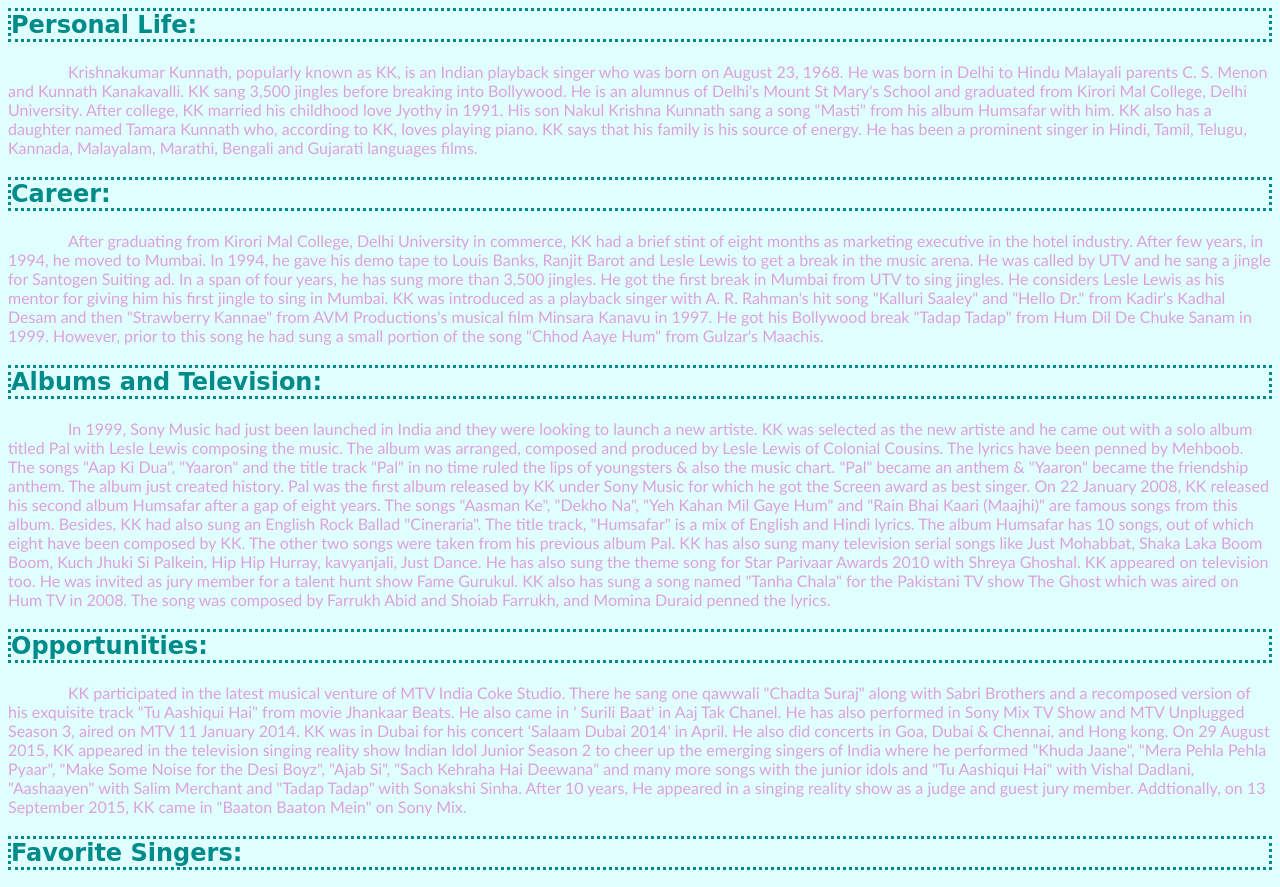
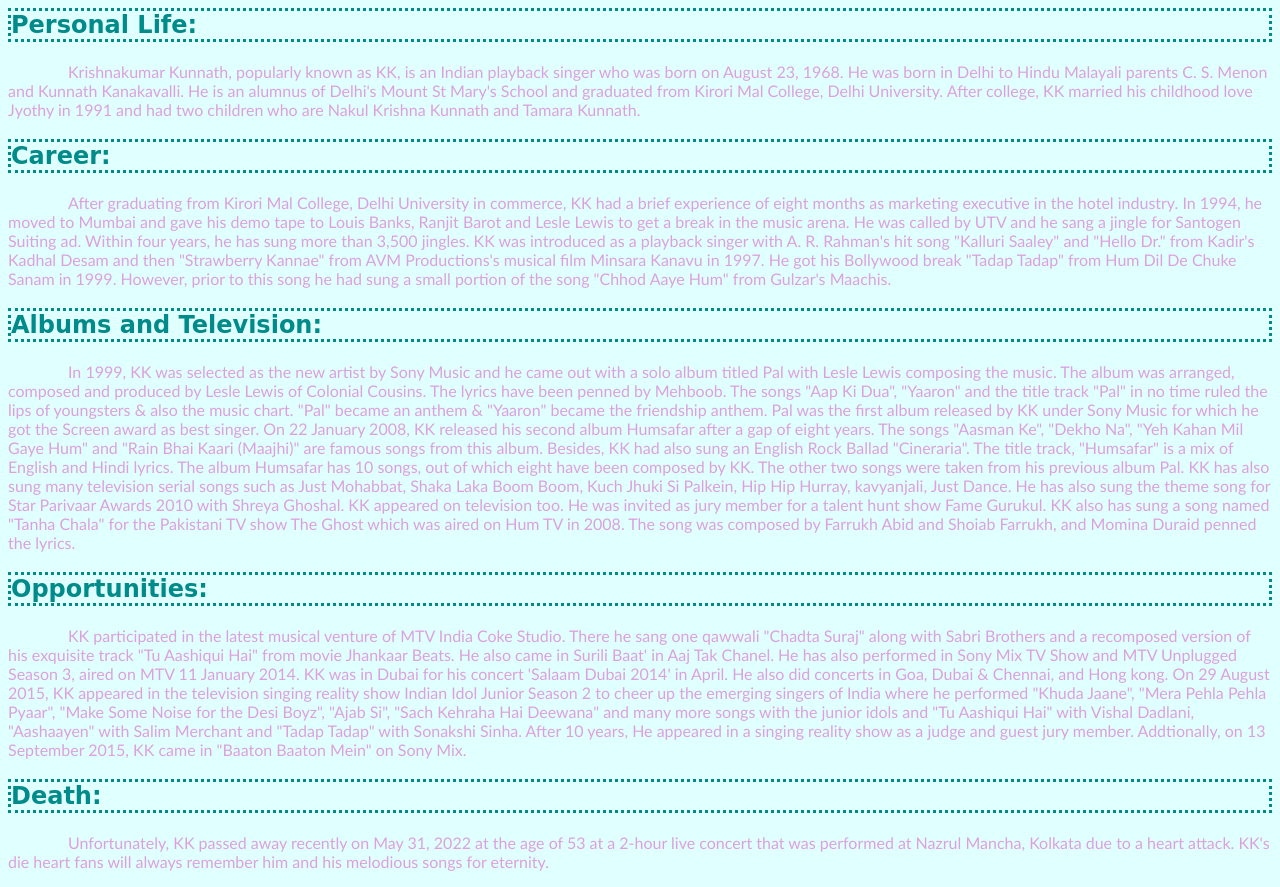
Before and after one commit to Subrina45/Musician-Project, a plain HTML site: page index.html in a window 1280 px wide. Shown: the part 65-952 px from the top of the page. Drawn offline with Linux system fonts and the light colour scheme.

Commit message:
Add files via upload

```diff
--- a/index.html
+++ b/index.html
@@ -15,53 +15,36 @@
 
 <h2 style="font-family:cursive">Personal Life:</h2>
 
-<p1 style= "font-family:'Gill Sans', 'Gill Sans MT', Calibri, 'Trebuchet MS', sans-serif;">Krishnakumar Kunnath, popularly known as KK, is an Indian playback singer who was born on August 23, 1968. He was born in Delhi
-to Hindu Malayali parents C. S. Menon and Kunnath Kanakavalli. KK sang 3,500 jingles before breaking into Bollywood.
- He is an alumnus of Delhi's Mount St Mary's School and graduated from Kirori Mal College, Delhi University. After college,
- KK married his childhood love Jyothy in 1991. His son Nakul Krishna Kunnath sang a song "Masti" from his album Humsafar with
- him. KK also has a daughter named Tamara Kunnath who, according to KK, loves playing piano. KK says that his family is his
- source of energy. He has been a prominent singer in Hindi, Tamil, Telugu, Kannada, Malayalam, Marathi, Bengali and Gujarati
- languages films.</p1>
+<p1 style= "font-family:'Gill Sans', 'Gill Sans MT', Calibri, 'Trebuchet MS', sans-serif;">Krishnakumar Kunnath, popularly known as KK, is an Indian playback singer who was born on August 23, 1968. He was born in Delhi to Hindu Malayali parents C. S. Menon and Kunnath Kanakavalli. He is an alumnus of Delhi's Mount St Mary's School and graduated from Kirori Mal College, Delhi University. After college, KK married his childhood love Jyothy in 1991 and had two children who are Nakul Krishna Kunnath and Tamara Kunnath.</p1>
 
  <h2 style="font-family:cursive">Career:</h2>
 
- <p2 style="font-family: 'Gill Sans', 'Gill Sans MT', Calibri, 'Trebuchet MS', sans-serif;">After graduating from Kirori Mal College, Delhi University in commerce, KK had a brief stint of eight months as marketing
-executive in the hotel industry. After few years, in 1994, he moved to Mumbai. In 1994, he gave his demo tape to Louis Banks,
-Ranjit Barot and Lesle Lewis to get a break in the music arena. He was called by UTV and he sang a jingle for Santogen Suiting
-ad. In a span of four years, he has sung more than 3,500 jingles. He got the first break in Mumbai from UTV to sing jingles. He
-considers Lesle Lewis as his mentor for giving him his first jingle to sing in Mumbai. KK was introduced as a playback singer
-with A. R. Rahman's hit song "Kalluri Saaley" and "Hello Dr." from Kadir's Kadhal Desam and then "Strawberry Kannae" from AVM
-Productions's musical film Minsara Kanavu in 1997. He got his Bollywood break "Tadap Tadap" from Hum Dil De Chuke Sanam in 1999.
- However, prior to this song he had sung a small portion of the song "Chhod Aaye Hum" from Gulzar's Maachis.</p2>
+ <p2 style="font-family: 'Gill Sans', 'Gill Sans MT', Calibri, 'Trebuchet MS', sans-serif;">After graduating from Kirori Mal College, Delhi University in commerce, KK had a brief experience of eight months as marketing executive in the hotel industry. In 1994, he moved to Mumbai and gave his demo tape to Louis Banks, Ranjit Barot and Lesle Lewis to get a break in the music arena. He was called by UTV and he sang a jingle for Santogen Suiting ad. Within four years, he has sung more than 3,500 jingles. KK was introduced as a playback singer with A. R. Rahman's hit song "Kalluri Saaley" and "Hello Dr." from Kadir's Kadhal Desam and then "Strawberry Kannae" from AVM
+Productions's musical film Minsara Kanavu in 1997. He got his Bollywood break "Tadap Tadap" from Hum Dil De Chuke Sanam in 1999. However, prior to this song he had sung a small portion of the song "Chhod Aaye Hum" from Gulzar's Maachis.</p2>
 
 <h2 style="font-family: cursive;">Albums and Television:</h2>
 
-<p3 style="font-family: 'Gill Sans', 'Gill Sans MT', Calibri, 'Trebuchet MS', sans-serif;">In 1999, Sony Music had just been launched in India and they were looking to launch a new artiste. KK was selected as the
-new artiste and he came out with a solo album titled Pal with Lesle Lewis composing the music. The album was arranged, composed
-and produced by Lesle Lewis of Colonial Cousins. The lyrics have been penned by Mehboob. The songs "Aap Ki Dua", "Yaaron" and
-the title track "Pal" in no time ruled the lips of youngsters & also the music chart. "Pal" became an anthem & "Yaaron" became
-the friendship anthem. The album just created history. Pal was the first album released by KK under Sony Music for which he got
-the Screen award as best singer. On 22 January 2008, KK released his second album Humsafar after a gap of eight years. The songs
-"Aasman Ke", "Dekho Na", "Yeh Kahan Mil Gaye Hum" and "Rain Bhai Kaari (Maajhi)" are famous songs from this album. Besides, KK
-had also sung an English Rock Ballad "Cineraria". The title track, "Humsafar" is a mix of English and Hindi lyrics. The album
-Humsafar has 10 songs, out of which eight have been composed by KK. The other two songs were taken from his previous album Pal.
-KK has also sung many television serial songs like Just Mohabbat, Shaka Laka Boom Boom, Kuch Jhuki Si Palkein, Hip Hip Hurray,
-kavyanjali, Just Dance. He has also sung the theme song for Star Parivaar Awards 2010 with Shreya Ghoshal. KK appeared on
-television too. He was invited as jury member for a talent hunt show Fame Gurukul. KK also has sung a song named "Tanha Chala"
-for the Pakistani TV show The Ghost which was aired on Hum TV in 2008. The song was composed by Farrukh Abid and Shoiab Farrukh,
+<p3 style="font-family: 'Gill Sans', 'Gill Sans MT', Calibri, 'Trebuchet MS', sans-serif;">In 1999, KK was selected as the new artist by Sony Music and he came out with a solo album titled Pal with Lesle Lewis composing the music. The album was arranged, composed
+and produced by Lesle Lewis of Colonial Cousins. The lyrics have been penned by Mehboob. The songs "Aap Ki Dua", "Yaaron" and the title track "Pal" in no time ruled the lips of youngsters & also the music chart. "Pal" became an anthem & "Yaaron" became
+the friendship anthem. Pal was the first album released by KK under Sony Music for which he got the Screen award as best singer. On 22 January 2008, KK released his second album Humsafar after a gap of eight years. The songs "Aasman Ke", "Dekho Na", "Yeh Kahan Mil Gaye Hum" and "Rain Bhai Kaari (Maajhi)" are famous songs from this album. Besides, KK
+had also sung an English Rock Ballad "Cineraria". The title track, "Humsafar" is a mix of English and Hindi lyrics. The album Humsafar has 10 songs, out of which eight have been composed by KK. The other two songs were taken from his previous album Pal.
+KK has also sung many television serial songs such as Just Mohabbat, Shaka Laka Boom Boom, Kuch Jhuki Si Palkein, Hip Hip Hurray, kavyanjali, Just Dance. He has also sung the theme song for Star Parivaar Awards 2010 with Shreya Ghoshal. KK appeared on
+television too. He was invited as jury member for a talent hunt show Fame Gurukul. KK also has sung a song named "Tanha Chala" for the Pakistani TV show The Ghost which was aired on Hum TV in 2008. The song was composed by Farrukh Abid and Shoiab Farrukh,
 and Momina Duraid penned the lyrics.</p3>
 
 <h2 style="font-family: cursive;">Opportunities:</h2>
 
 <p4 style="font-family: 'Gill Sans', 'Gill Sans MT', Calibri, 'Trebuchet MS', sans-serif;">KK participated in the latest musical venture of MTV India Coke Studio. There he sang one qawwali "Chadta Suraj" along with
-Sabri Brothers and a recomposed version of his exquisite track "Tu Aashiqui Hai" from movie Jhankaar Beats. He also came in '
-Surili Baat' in Aaj Tak Chanel. He has also performed in Sony Mix TV Show and MTV Unplugged Season 3, aired on MTV 11
-January 2014. KK was in Dubai for his concert 'Salaam Dubai 2014' in April. He also did concerts in Goa, Dubai & Chennai, and
-Hong kong. On 29 August 2015, KK appeared in the television singing reality show Indian Idol Junior Season 2 to cheer up the
-emerging singers of India where he performed "Khuda Jaane", "Mera Pehla Pehla Pyaar", "Make Some Noise for the Desi Boyz",
-"Ajab Si", "Sach Kehraha Hai Deewana" and many more songs with the junior idols and "Tu Aashiqui Hai" with Vishal Dadlani,
-"Aashaayen" with Salim Merchant and "Tadap Tadap" with Sonakshi Sinha. After 10 years, He appeared in a singing reality show as a
-judge and guest jury member. Addtionally, on 13 September 2015, KK came in "Baaton Baaton Mein" on Sony Mix.</p4>
+Sabri Brothers and a recomposed version of his exquisite track "Tu Aashiqui Hai" from movie Jhankaar Beats. He also came in Surili Baat' in Aaj Tak Chanel. He has also performed in Sony Mix TV Show and MTV Unplugged Season 3, aired on MTV 11
+January 2014. KK was in Dubai for his concert 'Salaam Dubai 2014' in April. He also did concerts in Goa, Dubai & Chennai, and Hong kong. On 29 August 2015, KK appeared in the television singing reality show Indian Idol Junior Season 2 to cheer up the
+emerging singers of India where he performed "Khuda Jaane", "Mera Pehla Pehla Pyaar", "Make Some Noise for the Desi Boyz", "Ajab Si", "Sach Kehraha Hai Deewana" and many more songs with the junior idols and "Tu Aashiqui Hai" with Vishal Dadlani,
+"Aashaayen" with Salim Merchant and "Tadap Tadap" with Sonakshi Sinha. After 10 years, He appeared in a singing reality show as a judge and guest jury member. Addtionally, on 13 September 2015, KK came in "Baaton Baaton Mein" on Sony Mix.</p4>
+
+<h2 style="font-family: cursive;">Death:</h2>
+
+<p5 style="font-family: 'Gill Sans', 'Gill Sans MT', Calibri, 'Trebuchet MS', sans-serif;">Unfortunately, KK passed away recently on May 31, 2022 at the age of 53 at a 2-hour live concert that was performed at Nazrul Mancha, Kolkata due to a heart attack. KK's die heart fans will always remember him and his melodious songs for eternity.
+
+
 
 <h2 style="font-family: cursive;">Favorite Singers:</h2>
 <ul>
@@ -172,9 +155,7 @@
 alt="">
 alt="Breakthrough-Moment"
 
-<iframe width="560" height="315" src="https://www.youtube.com/embed/2lW7-qgMusU"
-title="YouTube video player" frameborder="0" allow="accelerometer; autoplay; clipboard-write; encrypted-media; gyroscope; picture-in-picture"
-allowfullscreen></iframe>
+<iframe width="560" height="315" src="https://www.youtube.com/embed/farfQHHKGi0" title="YouTube video player" frameborder="0" allow="accelerometer; autoplay; clipboard-write; encrypted-media; gyroscope; picture-in-picture" allowfullscreen></iframe>
 
 
 
--- a/style.css
+++ b/style.css
@@ -6,7 +6,7 @@
     border-collapse: collapse;
 }
 h1 {
-    color: rgb(228, 117, 228);
+    color: rgb(223, 162, 223);
     border-style: dotted;
 }
 h2 {
@@ -34,6 +34,11 @@
     margin: 20px;
     padding: 40px;
 }
+p5{
+    color:plum;
+    margin: 20px;
+    padding: 40px;
+}
 .flex-container > div{
     background-color:aliceblue;
     margin: 20px;
@@ -41,3 +46,8 @@
     font-size: 10px;
 
 }
+tr{
+    color:rgb(236, 181, 199);
+    margin: 20px;
+    padding: 40px;
+}
```
